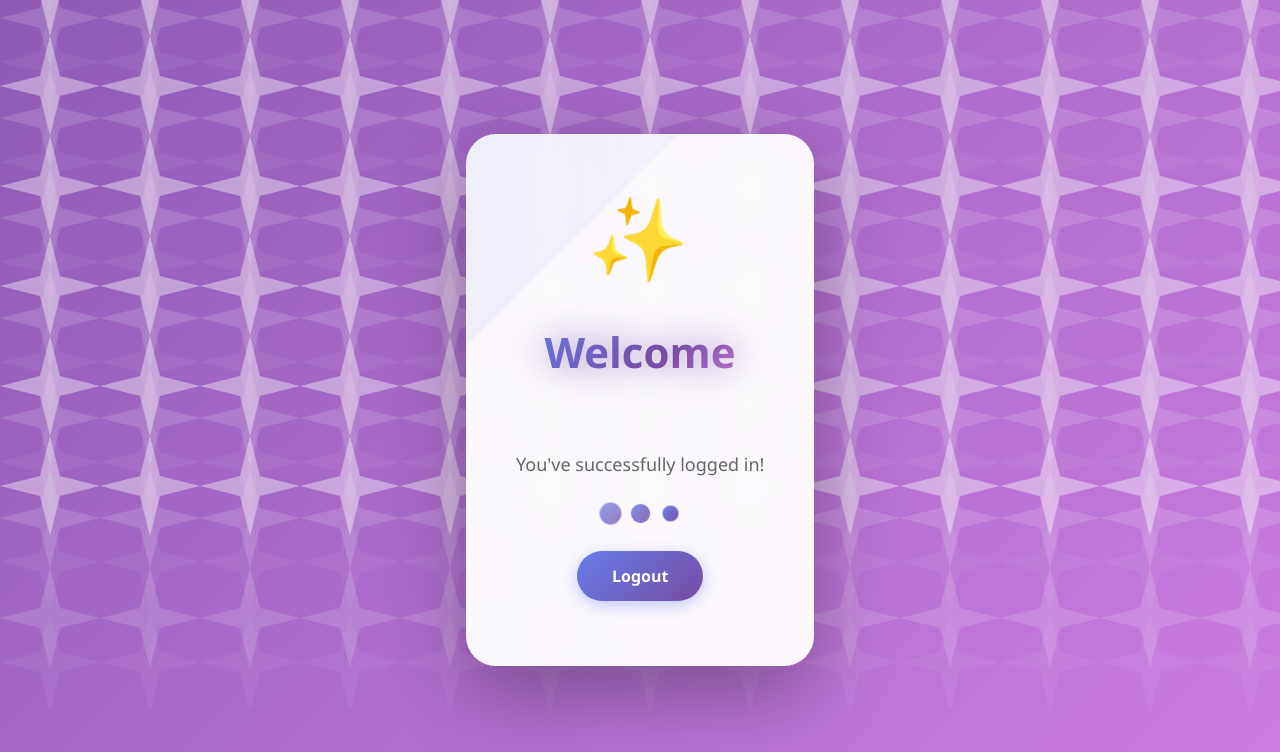
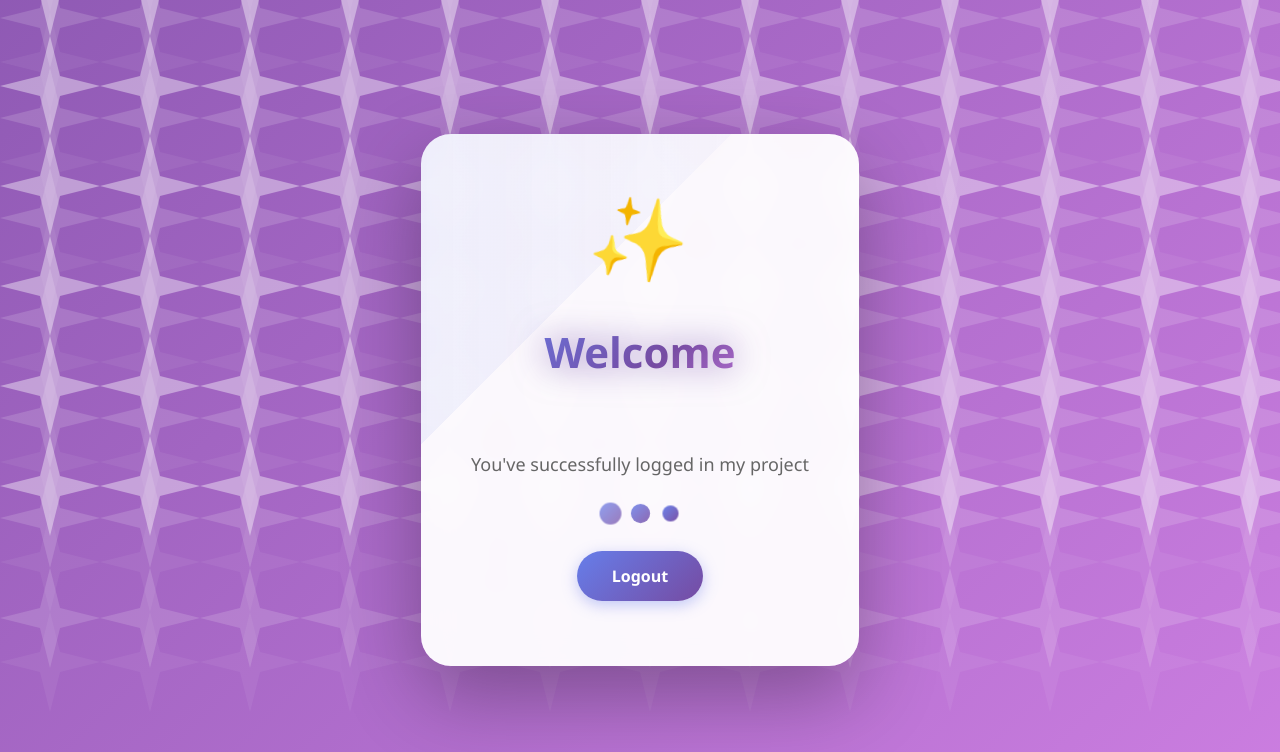
Before and after one commit to Light-zzz/DevOps_2_tier_Project-2, a Flask app: page / in a window 1280 px wide. Shown: the top 752 px of the page. Run offline with Flask 3, Linux system fonts and the light colour scheme; the visitor is signed in with stand-in values (Sample User, id 1).

Commit message:
Update index.html

```diff
--- a/app/templates/index.html
+++ b/app/templates/index.html
@@ -18,7 +18,7 @@
                 <span class="greeting">Welcome</span>
                 <span class="username-animated">{{ username }}!</span>
             </h1>
-            <p class="welcome-message">You've successfully logged in!</p>
+            <p class="welcome-message">You've successfully logged in my project</p>
             <div class="welcome-animation">
                 <div class="circle"></div>
                 <div class="circle"></div>
@@ -32,4 +32,5 @@
 
     <script src="/static/script.js"></script>
 </body>
+
 </html>
```
